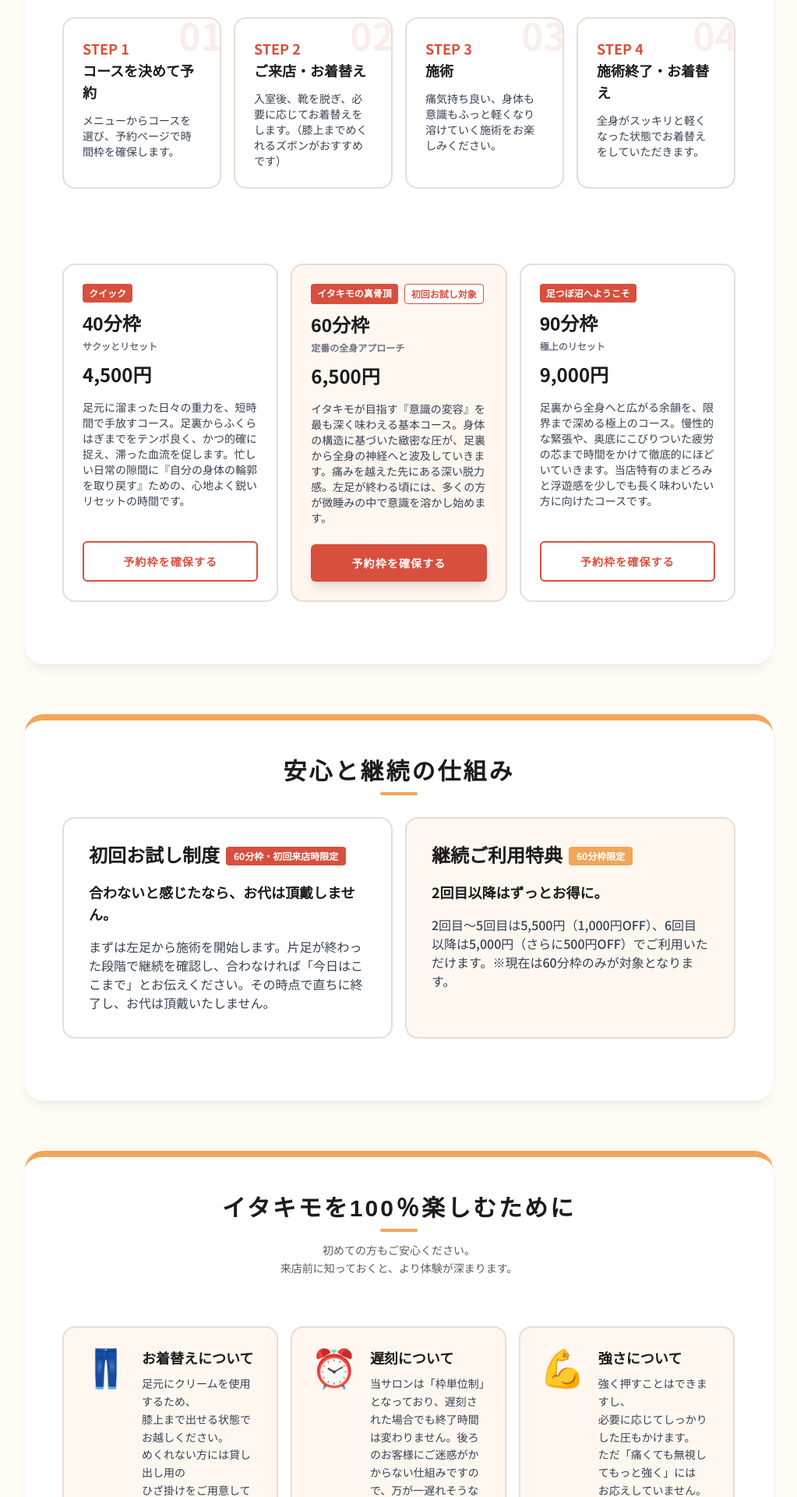
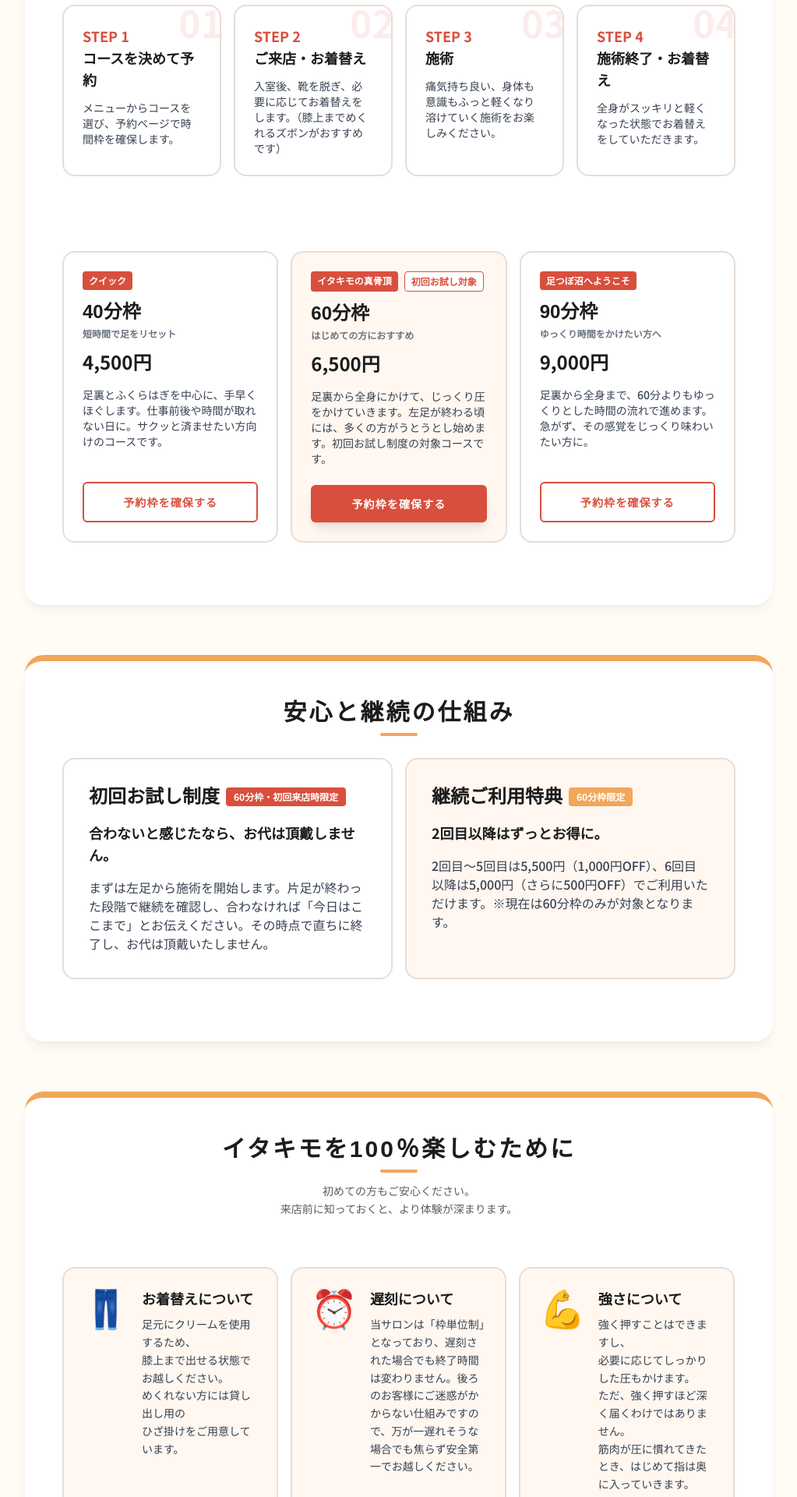
Before and after one commit to ashiyafukusuke/fukusuke2, a Next.js app: page / in a window 1280 px wide. Shown: the part 2430-4350 px from the top of the page at 78% size, without its empty margins (128-1151 px from the left). Built offline with nearby package versions, Linux system fonts and the light colour scheme.

Commit message:
Add files via upload

```diff
--- a/src/components/Enjoy100.tsx
+++ b/src/components/Enjoy100.tsx
@@ -21,10 +21,9 @@
       icon: "💪",
       content: `強く押すことはできますし、
 必要に応じてしっかりした圧もかけます。
-ただ「痛くても無視してもっと強く」には
-お応えしていません。
-足に力が入った状態では逆効果だからです。
-「もう少し強く」はいつでもどうぞ。`
+ただ、強く押すほど深く届くわけではありません。
+筋肉が圧に慣れてきたとき、はじめて指は奥に入っていきます。
+「もう少し強く」はいつでも言ってください。`
     },
     {
       title: "初めての方へ",
--- a/src/components/MenuCarousel.tsx
+++ b/src/components/MenuCarousel.tsx
@@ -7,8 +7,8 @@
     {
       title: "40分枠",
       price: "4,500円",
-      desc: "サクッとリセット",
-      content: "足元に溜まった日々の重力を、短時間で手放すコース。足裏からふくらはぎまでをテンポ良く、かつ的確に捉え、滞った血流を促します。忙しい日常の隙間に『自分の身体の輪郭を取り戻す』ための、心地よく鋭いリセットの時間です。",
+      desc: "短時間で足をリセット",
+      content: "足裏とふくらはぎを中心に、手早くほぐします。仕事前後や時間が取れない日に。サクッと済ませたい方向けのコースです。",
       color: "border-divider",
       bg: "bg-card",
       badges: [
@@ -18,8 +18,8 @@
     {
       title: "60分枠",
       price: "6,500円",
-      desc: "定番の全身アプローチ",
-      content: "イタキモが目指す『意識の変容』を最も深く味わえる基本コース。身体の構造に基づいた緻密な圧が、足裏から全身の神経へと波及していきます。痛みを越えた先にある深い脱力感。左足が終わる頃には、多くの方が微睡みの中で意識を溶かし始めます。",
+      desc: "はじめての方におすすめ",
+      content: "足裏から全身にかけて、じっくり圧をかけていきます。左足が終わる頃には、多くの方がうとうとし始めます。初回お試し制度の対象コースです。",
       color: "border-divider",
       bg: "bg-cardlight",
       badges: [
@@ -31,8 +31,8 @@
     {
       title: "90分枠",
       price: "9,000円",
-      desc: "極上のリセット",
-      content: "足裏から全身へと広がる余韻を、限界まで深める極上のコース。慢性的な緊張や、奥底にこびりついた疲労の芯まで時間をかけて徹底的にほどいていきます。当店特有のまどろみと浮遊感を少しでも長く味わいたい方に向けたコースです。",
+      desc: "ゆっくり時間をかけたい方へ",
+      content: "足裏から全身まで、60分よりもゆっくりとした時間の流れで進めます。急がず、その感覚をじっくり味わいたい方に。",
       color: "border-divider",
       bg: "bg-card",
       badges: [
--- a/src/components/Profile.tsx
+++ b/src/components/Profile.tsx
@@ -16,6 +16,7 @@
           whileInView={{ scale: 1, opacity: 1 }}
           viewport={{ once: true }}
           transition={{ duration: 0.8, type: "spring" }}
+          style={{ display: 'none' }}
           className="w-48 h-48 md:w-64 md:h-64 rounded-full bg-gradient-to-tr from-gray-200 to-gray-100 overflow-hidden flex-shrink-0 border-4 border-white shadow-xl"
         >
           <div className="w-full h-full flex items-center justify-center text-gray-400 text-sm font-serif">
```
